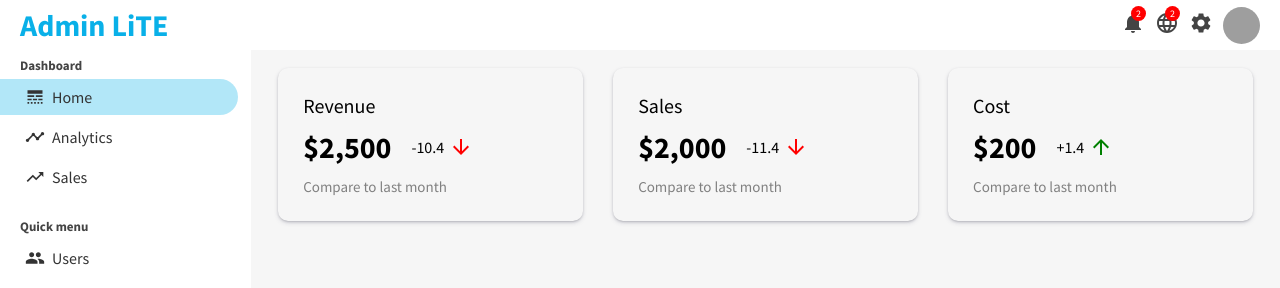
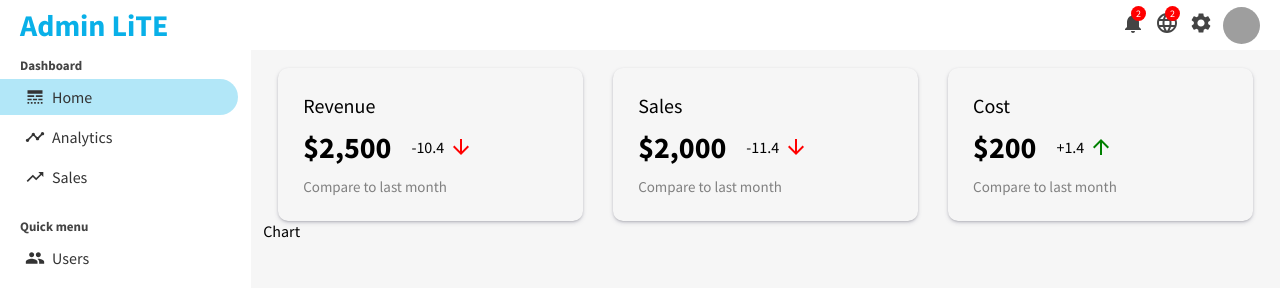
Before and after one commit to joesoftmwai/react-admin-dashboard, a React (Create React App) app: page / in a window 1280 px wide. Shown: the top 288 px of the page. Built offline with nearby package versions, Linux system fonts and the light colour scheme; grey boxes are pictures that could not be loaded.

Commit message:
re-adjusting the container class

```diff
--- /dev/null
+++ b/src/components/chart/Chart.jsx
@@ -0,0 +1,9 @@
+import './Chart.css'
+
+const Chart = () => {
+  return (
+    <div className='container'>Chart</div>
+  )
+}
+
+export default Chart
--- a/src/components/featuredInfo/FeaturedInfo.jsx
+++ b/src/components/featuredInfo/FeaturedInfo.jsx
@@ -3,6 +3,7 @@ import {ArrowDownward, ArrowUpward} from '@mui/icons-material';
 import './FeaturedInfo.css';
 const FeaturedInfo = () => {
   return (
+    <div className='container'>
       <div className='featured'>
           <div className='featured-item'>
             <span className="featured-title">Revenue</span>
@@ -31,6 +32,7 @@ const FeaturedInfo = () => {
             <span className="sub-title">Compare to last month</span>
           </div>
       </div>
+    </div>
   )
 }
 
--- a/src/pages/home/Home.jsx
+++ b/src/pages/home/Home.jsx
@@ -1,11 +1,16 @@
 import React from 'react'
+import Chart from '../../components/chart/Chart'
 import FeaturedInfo from '../../components/featuredInfo/FeaturedInfo'
 import './Home.css'
 const Home = () => {
   return (
-    <div className='container'>
+    <div>
       <FeaturedInfo/>
+      <Chart/>
     </div>
+
+
+
   )
 }
 
```
Also changed, not shown: src/components/chart/Chart.css (added). Lines whose indentation alone changed are shown as unchanged.
